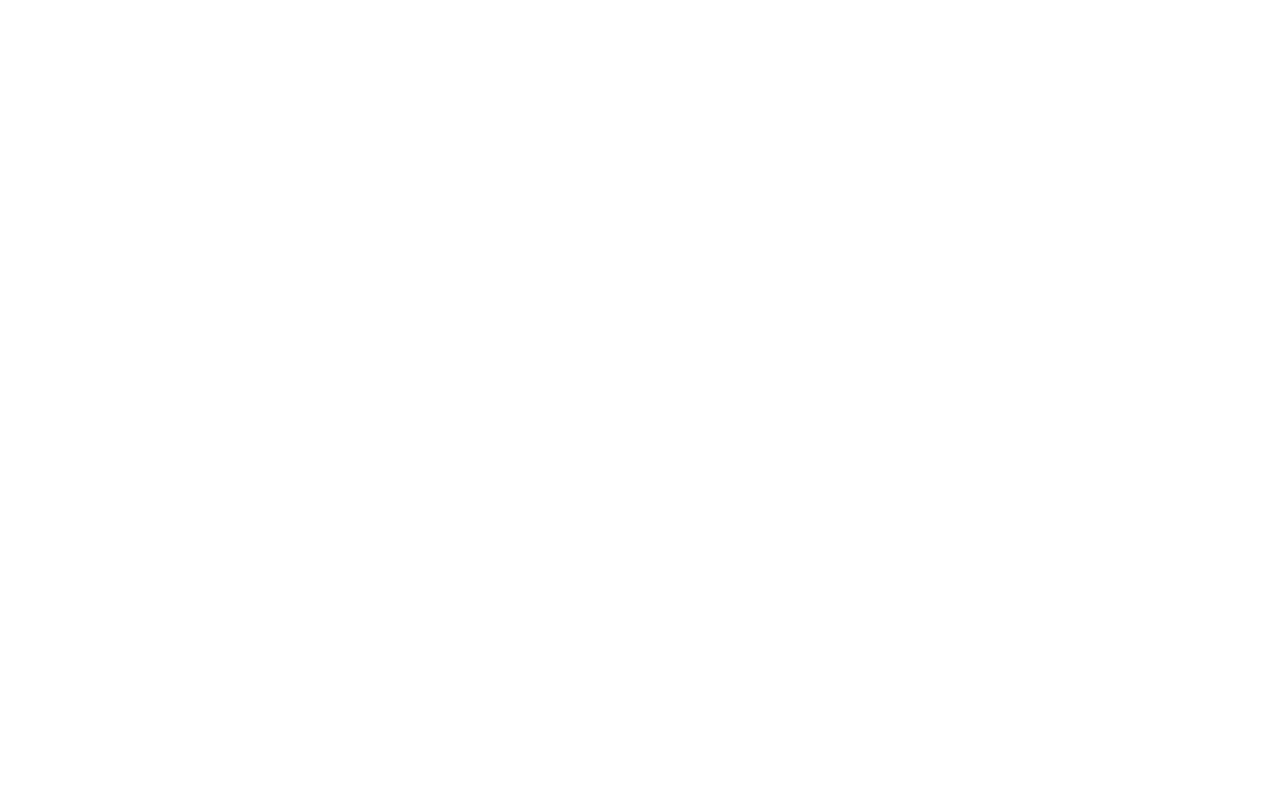
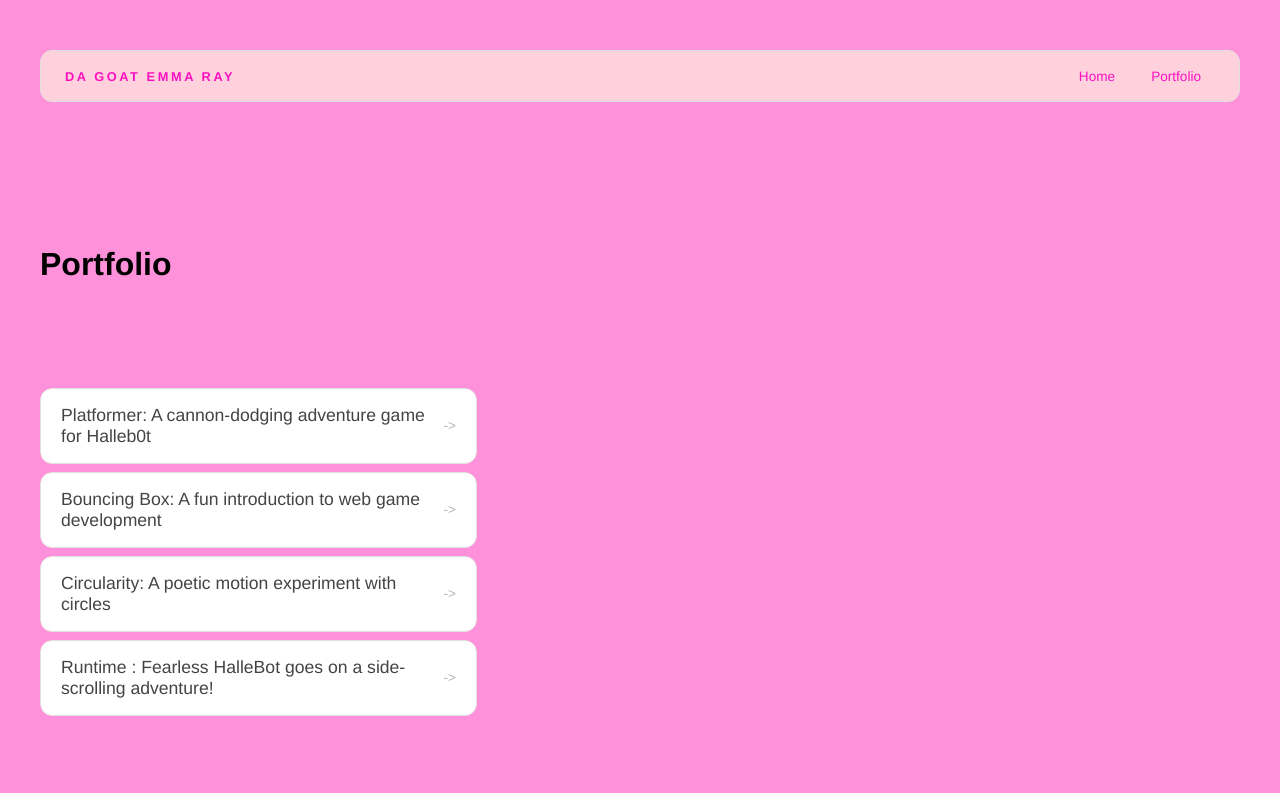
Before and after one commit to 7059796-code/7059796-code.github.io, a plain HTML site: page portfolio.html in a window 1280 px wide. Drawn offline with Linux system fonts and the light colour scheme.

Commit message:
finished portfolio

```diff
--- a/portfolio.html
+++ b/portfolio.html
@@ -1,13 +1,51 @@
 <!DOCTYPE html>
 <html>
+
 <head>
-    <title>Da Goat Emma Ray</title>
+  <title>Rylee Emma Ray</title>
+   <link rel="stylesheet" href="style.css" />
 </head>
 
 <body>
-    <!-- All content goes here -->
+  <!-- All content goes here -->f
   <div id="all-contents">
+    <nav>
+      <h1>Da Goat Emma Ray</h1>
+      <ul id="nav-ul">
+        <li class="nav-li">
+          <a href="index.html">Home</a>
+        </li>
+        <li class="nav-li">
+          <a href="portfolio.html">Portfolio</a>
+        </li>
+      </ul>
+    </nav>
+
+    <main>
+      <div class="content">
+        <h1>Portfolio</h1>
+        <h3>FSD Projects</h3>
+        <ul id="portfolio">
+          <li>
+            <a href="fsd-projects/platformer/">Platformer: A cannon-dodging adventure game for Halleb0t</a>
+          </li>
+          <li>
+            <a href="fsd-projects/bouncing-box/">Bouncing Box: A fun introduction to web game development</a>
+          </li>
+          <li>
+            <a href="fsd-projects/circularity/">Circularity: A poetic motion experiment with circles</a>
+          </li>
+          <li>
+            <a href="fsd-projects/runtime/">Runtime : Fearless HalleBot goes on a side-scrolling adventure!</a>
+          </li>
+
+        </ul>
+
+        <!-- ASD Projects will go here -->
 
       </div>
+    </main>
+  </div>
 </body>
+
 </html>
--- a/style.css
+++ b/style.css
@@ -159,3 +159,55 @@
   background:#FC0FC0:
   color: #fff;
 }
+/* Portfolio styles */
+.content h1 {
+  color: black;
+}
+
+#portfolio {
+  list-style: none;
+  margin: 0;
+  padding: 0;
+  width: 100%;
+  display: flex;
+  flex-direction: column;
+  gap: 8px;
+}
+
+#portfolio li {
+  border-radius: 12px;
+  overflow: hidden;
+}
+
+#portfolio a {
+  display: flex;
+  justify-content: space-between;
+  align-items: center;
+  text-decoration: none;
+  color: #444;
+  padding: 16px 20px;
+  font-size: 1.1rem;
+  font-weight: 500;
+  background: #fff;
+  border: 1px solid #e0e0e0;
+  border-radius: 12px;
+  transition: background 0.25s ease, color 0.25s ease, transform 0.25s ease;
+}
+
+#portfolio a:hover {
+  background: #000;
+  color: #fff;
+  transform: translateX(4px);
+}
+
+#portfolio a::after {
+  content: "->";
+  font-size: 0.85rem;
+  opacity: 0.4;
+  transition: opacity 0.25s ease;
+  white-space: nowrap;
+}
+
+#portfolio a:hover::after {
+  opacity: 1;
+}
```
Lines whose indentation alone changed are shown as unchanged.
